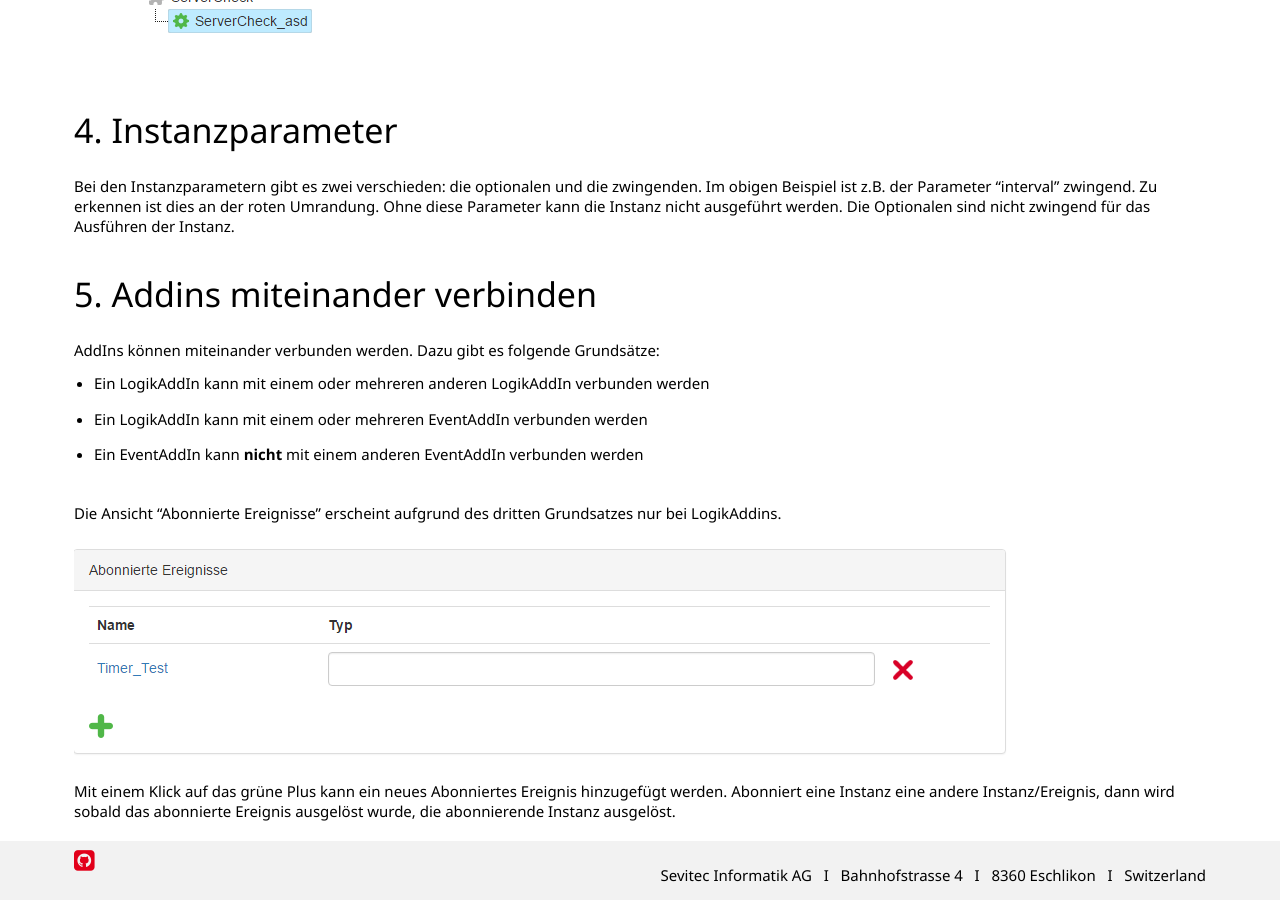
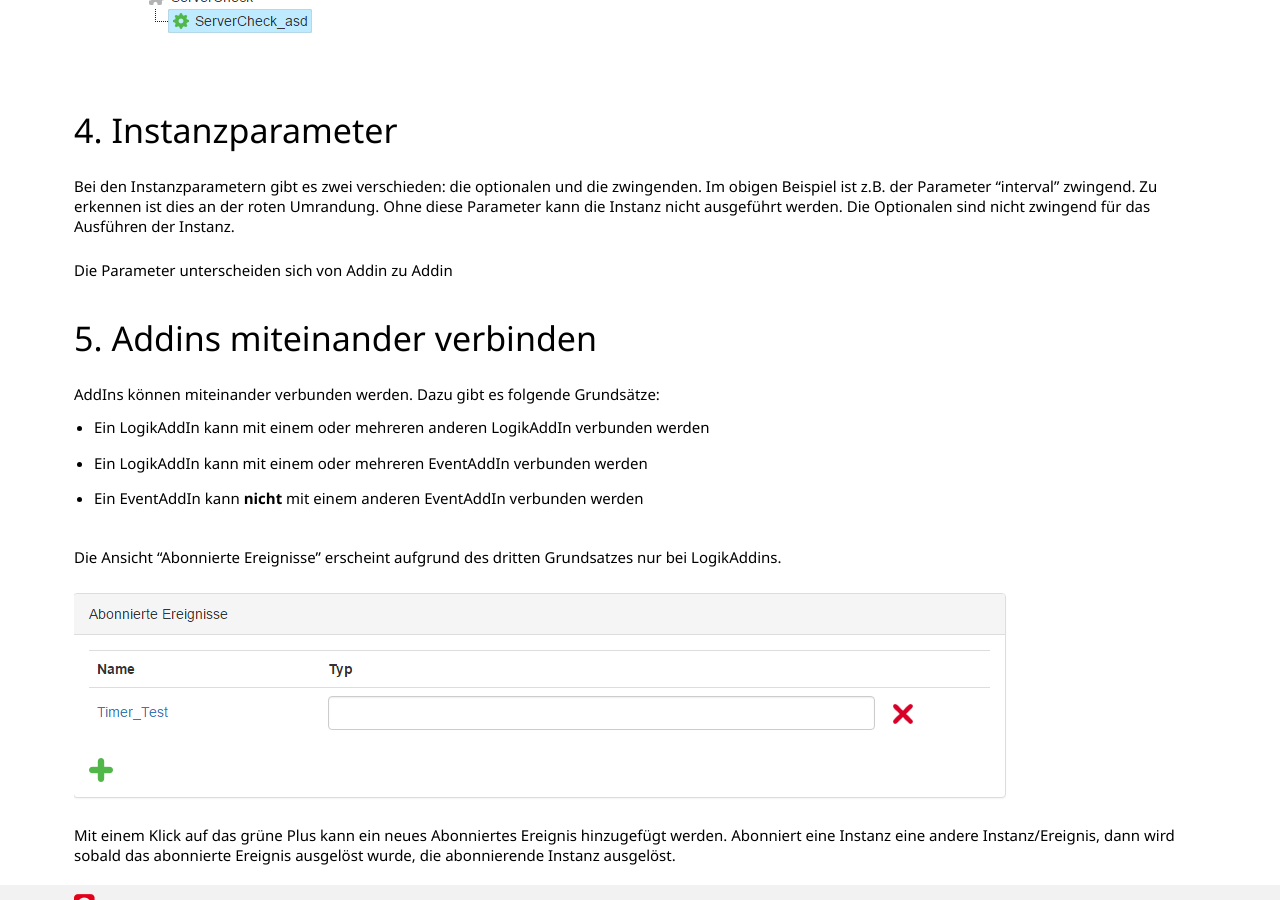
Before and after one commit to primesoft-group/oneconnexx-docs, a Jekyll site: the page built from _pages/webclient/de/konfiguration.md, in a window 1280 px wide and 900 px high, scrolled down 4520 px. Built offline with Jekyll 4.4.1, drawn with Linux system fonts in a browser that asks for light colours; nearby versions of some CDN libraries; some web fonts are replaced.

Commit message:
Arbeiten an Konfigurations Seite

```diff
--- a/_pages/webclient/de/konfiguration.md
+++ b/_pages/webclient/de/konfiguration.md
@@ -81,6 +81,8 @@ Die Konfigurationsseite bietet ein Übersicht über alle konfigurierten Addin In
   Im obigen Beispiel ist z.B. der Parameter "interval" zwingend. Zu erkennen ist dies an der roten Umrandung. Ohne diese Parameter kann die Instanz nicht ausgeführt werden.
   Die Optionalen sind nicht zwingend für das Ausführen der Instanz.
 
+  Die Parameter unterscheiden sich von Addin zu Addin
+
 ### 5. Addins miteinander verbinden
 
   AddIns können miteinander verbunden werden. Dazu gibt es folgende Grundsätze:
```
